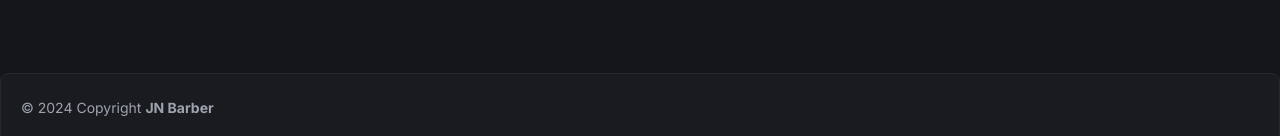
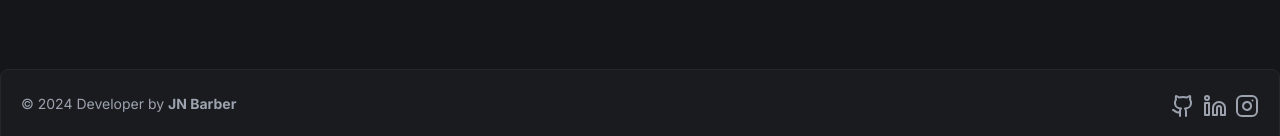
Before and after one commit to jhon-breno/fsw-barber, a Next.js app: page / in a window 1280 px wide. Shown: the part 657-793 px from the top of the page. Built offline with nearby package versions, Linux system fonts and the light colour scheme; no server answers; the database is empty.

Commit message:
feat: add icons social media in Footer component

```diff
--- a/app/_components/footer.tsx
+++ b/app/_components/footer.tsx
@@ -1,13 +1,32 @@
+import { Github, Instagram, Linkedin } from "lucide-react"
 import { Card, CardContent } from "./ui/card"
+import Link from "next/link"
 
 const Footer = () => {
+  const currentYear = new Date().getFullYear()
+
   return (
     <footer>
       <Card>
-        <CardContent className="px-5 py-6">
+        <CardContent className="flex justify-between px-5 py-6">
           <p className="text-sm text-gray-400">
-            © 2024 Copyright <span className="font-bold">JN Barber</span>
+            © {currentYear} Developer by{" "}
+            <span className="font-bold">JN Barber</span>
           </p>
+          <div className="flex gap-2 text-gray-400">
+            <a href="https://github.com/jhon-breno" target="_blank">
+              <Github />
+            </a>
+            <a
+              href="https://www.linkedin.com/in/jhonbrenocosta/"
+              target="_blank"
+            >
+              <Linkedin />
+            </a>
+            <a href="https://www.instagram.com/jhonbrenocosta" target="_blank">
+              <Instagram />
+            </a>
+          </div>
         </CardContent>
       </Card>
     </footer>
```
